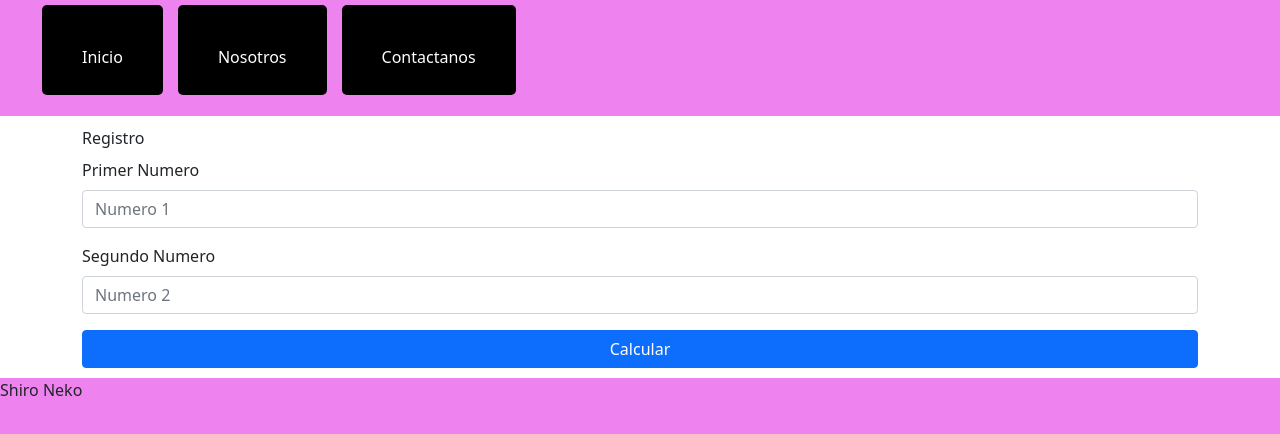
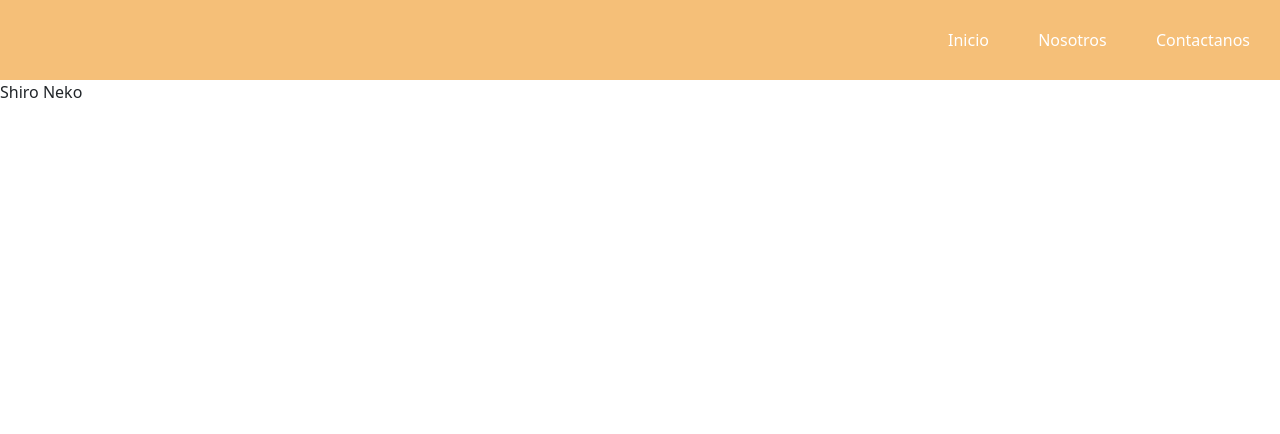
Before and after one commit to jhonjs/first_experiece_git, a plain HTML site: page index.html in a window 1280 px wide. Drawn offline with nearby package versions, Linux system fonts and the light colour scheme.

Commit message:
changueColor

```diff
--- a/css/app.css
+++ b/css/app.css
@@ -1,29 +1,45 @@
+* {
+    box-sizing: border-box;
+}
 body {
-    background-color: violet;
+    /* background-color: violet; */
+    margin: 0;
 }
 
-.indexNav {
-    width: 100%;
+.header {
+    position: sticky;
+    top: 0;
+    left: 0;
+    height: 80px;
+    padding: 0 5px;
+    margin-top: 0;
+    margin-bottom: 0;
+    background-color: #f5bf78;
 }
 .indexNav ul{
-    width: 100px;
-    height: 100px;
-    display: flex;
-    flex-direction: row;
+    text-align: right;
     list-style: none;
+    line-height: 80px;
 }
-.indexNav ul li{
-    margin: 5px;
-    padding: 40px;
-    background-color: black;
-    margin-left: 10px;
-    color: white;
+.indexNav li {
+    display: inline;
+    text-decoration: none;
+    color: #fff;
+}
+.btn-nav {
+    display: inline;
+    margin-right: 5px;
+    padding: 20px;
     border-radius: 5px;
+    text-decoration: none;
+    color: #fff;
 }
-.indexNav ul li:hover{
-    background-color: violet;
+
+.btn-nav:hover {
     cursor: pointer;
     border: solid 2px white;
+    background-color: #ee82ee;
+    color: black;
 }
 
 /* Form */
--- a/index.html
+++ b/index.html
@@ -11,14 +11,17 @@
     <link rel="stylesheet"  href="css/app.css">
 </head>
 <body>
-    <nav class="indexNav">
-        <ul>
-            <li>Inicio</li>
-            <li>Nosotros</li>
-            <li>Contactanos</li>
-        </ul>
-    </nav>
-    <div class="form-body">
+    <header class="header">
+        <nav class="indexNav">
+            <ul>
+                <li><a href="#" class="btn-nav">  Inicio </a></li>
+                <li><a href="#" class="btn-nav"> Nosotros </a></li>
+                <li><a href="#" class="btn-nav"> Contactanos </a></li>
+            </ul>
+        </nav>
+    </header>
+
+    <!-- <div class="form-body">
         <form action="" class="form-calculo container">
             <div class="form-label">Registro</div>
             <div class="mb-3">
@@ -31,7 +34,7 @@
             </div>
             <input type="submit" onclick="suma()" value="Calcular" class="btn btn-primary">
         </form>
-    </div>
+    </div> -->
 
     <footer>Shiro Neko</footer>
 </body>
```
